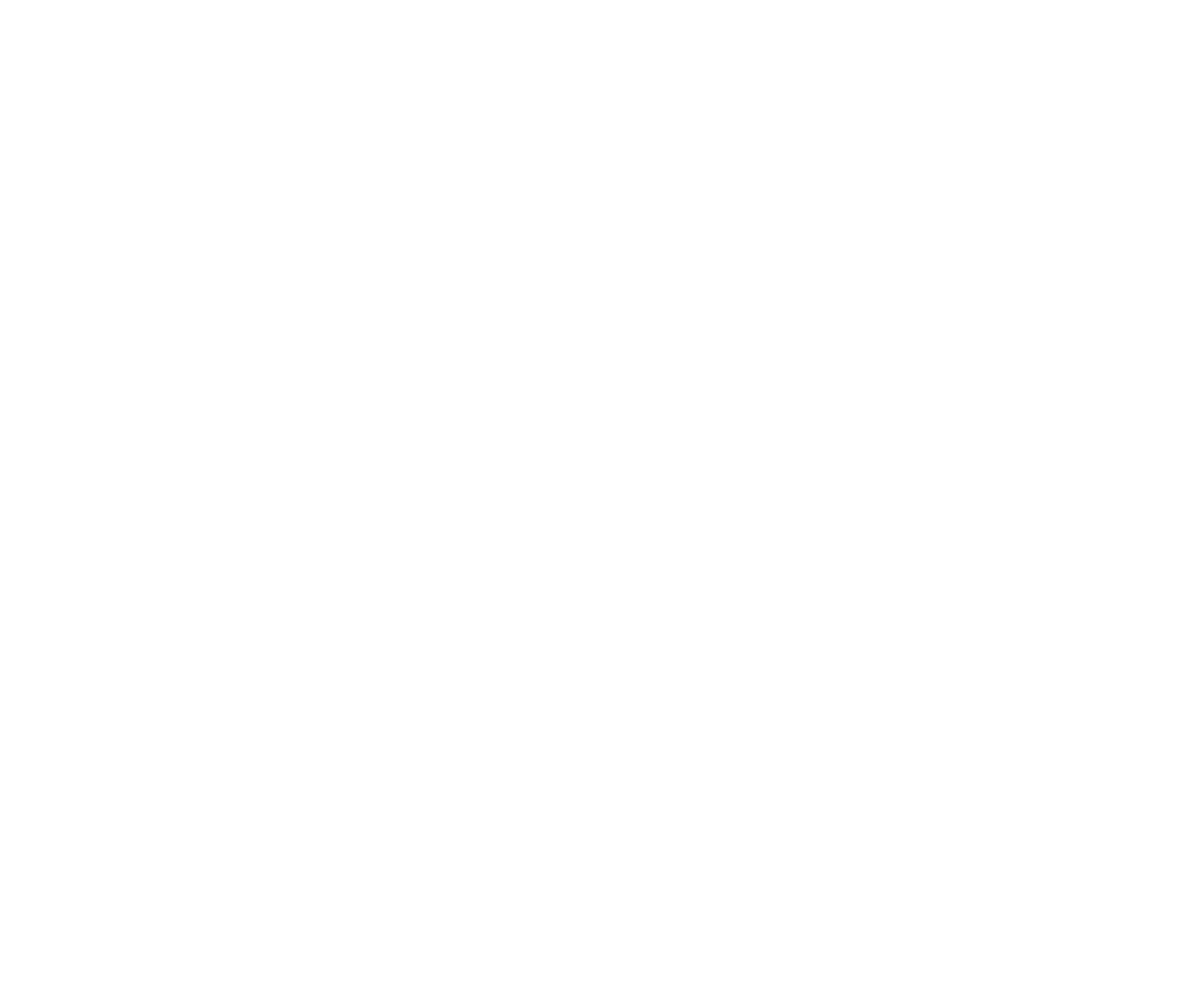
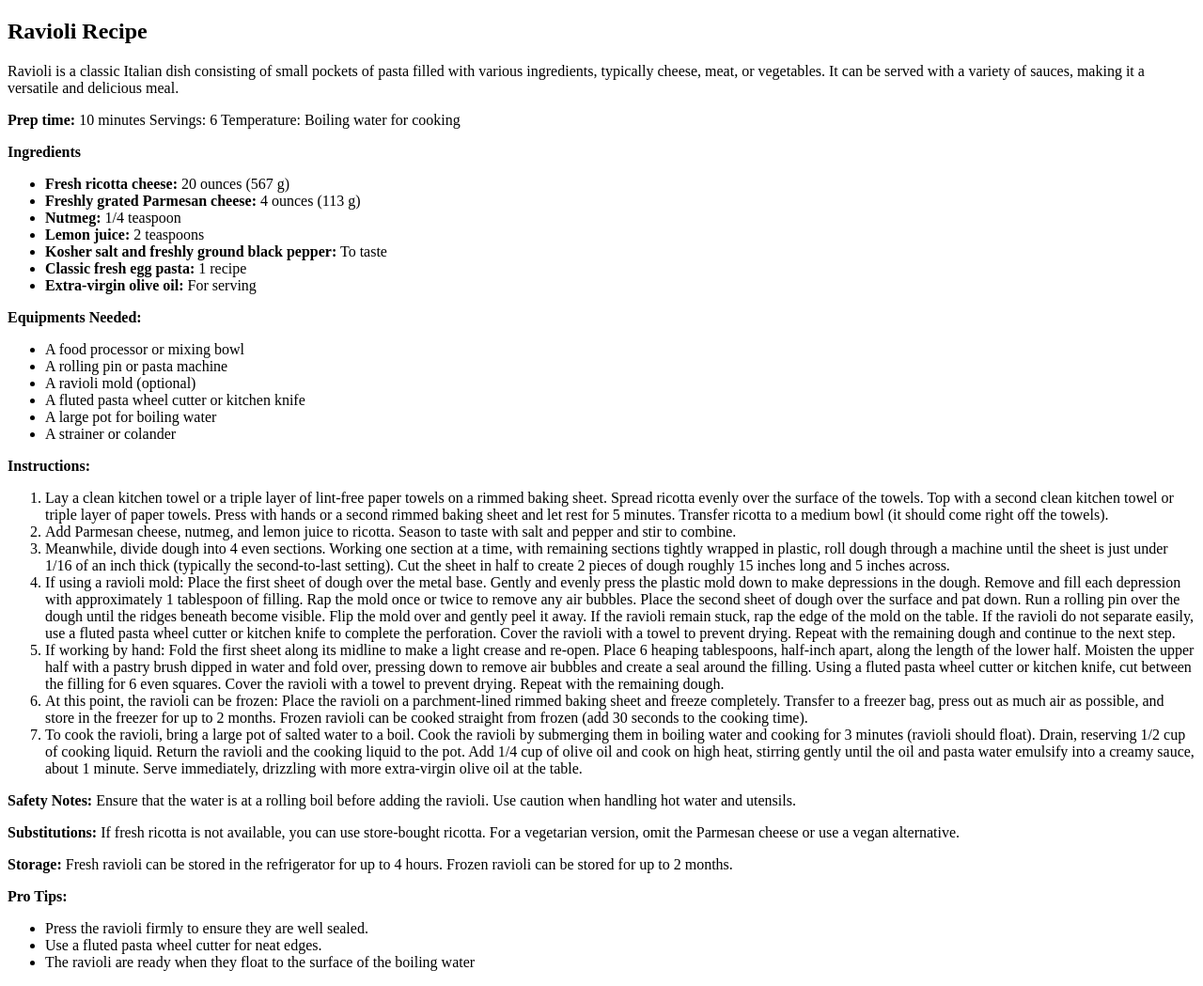
Before and after one commit to manav590/odin-recipes, a plain HTML site: page recipes/raviole.html in a window 1280 px wide. Shown: the whole page at 94% size. Before the commit the page ends 800 px from the top, so only its background shows below. Drawn offline with Linux system fonts and the light colour scheme.

Commit message:
added the recipe for raviole

```diff
--- a/recipes/raviole.html
+++ b/recipes/raviole.html
@@ -6,6 +6,46 @@
     <title>Document</title>
 </head>
 <body>
-
+    <h2>Ravioli Recipe</h2>
+    <p>Ravioli is a classic Italian dish consisting of small pockets of pasta filled with various ingredients, typically cheese, meat, or vegetables. It can be served with a variety of sauces, making it a versatile and delicious meal.</p>
+    <p><strong>Prep time:</strong> 10 minutes Servings: 6 Temperature: Boiling water for cooking</p>
+    <p><strong>Ingredients</strong></p>
+    <ul>
+        <li><strong>Fresh ricotta cheese:</strong> 20 ounces (567 g)</li>
+        <li><strong>Freshly grated Parmesan cheese: </strong>4 ounces (113 g)</li>
+        <li><strong>Nutmeg:</strong> 1/4 teaspoon</li>
+        <li><strong>Lemon juice:</strong> 2 teaspoons</li>
+        <li><strong>Kosher salt and freshly ground black pepper:</strong> To taste</li>
+        <li><strong>Classic fresh egg pasta:</strong> 1 recipe</li>
+        <li><strong>Extra-virgin olive oil:</strong> For serving</li>
+    </ul>
+    <p><strong>Equipments Needed:</strong></p>
+    <ul>
+        <li>A food processor or mixing bowl</li>
+        <li>A rolling pin or pasta machine</li>
+        <li>A ravioli mold (optional)</li>
+        <li>A fluted pasta wheel cutter or kitchen knife</li>
+        <li>A large pot for boiling water</li>
+        <li>A strainer or colander</li>
+    </ul>
+    <p><strong>Instructions:</strong></p>
+    <ol>
+        <li>Lay a clean kitchen towel or a triple layer of lint-free paper towels on a rimmed baking sheet. Spread ricotta evenly over the surface of the towels. Top with a second clean kitchen towel or triple layer of paper towels. Press with hands or a second rimmed baking sheet and let rest for 5 minutes. Transfer ricotta to a medium bowl (it should come right off the towels).</li>
+        <li>Add Parmesan cheese, nutmeg, and lemon juice to ricotta. Season to taste with salt and pepper and stir to combine.</li>
+        <li>Meanwhile, divide dough into 4 even sections. Working one section at a time, with remaining sections tightly wrapped in plastic, roll dough through a machine until the sheet is just under 1/16 of an inch thick (typically the second-to-last setting). Cut the sheet in half to create 2 pieces of dough roughly 15 inches long and 5 inches across.</li>
+        <li>If using a ravioli mold: Place the first sheet of dough over the metal base. Gently and evenly press the plastic mold down to make depressions in the dough. Remove and fill each depression with approximately 1 tablespoon of filling. Rap the mold once or twice to remove any air bubbles. Place the second sheet of dough over the surface and pat down. Run a rolling pin over the dough until the ridges beneath become visible. Flip the mold over and gently peel it away. If the ravioli remain stuck, rap the edge of the mold on the table. If the ravioli do not separate easily, use a fluted pasta wheel cutter or kitchen knife to complete the perforation. Cover the ravioli with a towel to prevent drying. Repeat with the remaining dough and continue to the next step.</li>
+        <li>If working by hand: Fold the first sheet along its midline to make a light crease and re-open. Place 6 heaping tablespoons, half-inch apart, along the length of the lower half. Moisten the upper half with a pastry brush dipped in water and fold over, pressing down to remove air bubbles and create a seal around the filling. Using a fluted pasta wheel cutter or kitchen knife, cut between the filling for 6 even squares. Cover the ravioli with a towel to prevent drying. Repeat with the remaining dough.</li>
+        <li>At this point, the ravioli can be frozen: Place the ravioli on a parchment-lined rimmed baking sheet and freeze completely. Transfer to a freezer bag, press out as much air as possible, and store in the freezer for up to 2 months. Frozen ravioli can be cooked straight from frozen (add 30 seconds to the cooking time).</li>
+        <li>To cook the ravioli, bring a large pot of salted water to a boil. Cook the ravioli by submerging them in boiling water and cooking for 3 minutes (ravioli should float). Drain, reserving 1/2 cup of cooking liquid. Return the ravioli and the cooking liquid to the pot. Add 1/4 cup of olive oil and cook on high heat, stirring gently until the oil and pasta water emulsify into a creamy sauce, about 1 minute. Serve immediately, drizzling with more extra-virgin olive oil at the table.</li>
+    </ol>
+    <p><strong>Safety Notes:</strong> Ensure that the water is at a rolling boil before adding the ravioli. Use caution when handling hot water and utensils.</p>
+    <p><strong>Substitutions:</strong> If fresh ricotta is not available, you can use store-bought ricotta. For a vegetarian version, omit the Parmesan cheese or use a vegan alternative.</p>
+    <p><strong>Storage:</strong> Fresh ravioli can be stored in the refrigerator for up to 4 hours. Frozen ravioli can be stored for up to 2 months.</p>
+    <p><strong>Pro Tips:</strong></p>
+    <ul>
+        <li>Press the ravioli firmly to ensure they are well sealed.</li>
+        <li>Use a fluted pasta wheel cutter for neat edges.</li>
+        <li>The ravioli are ready when they float to the surface of the boiling water</li>
+    </ul>
 </body>
 </html>
```
